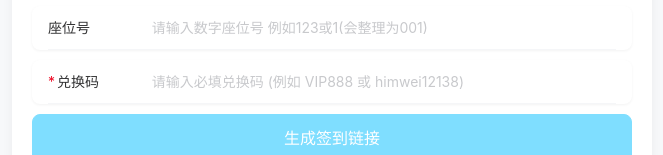
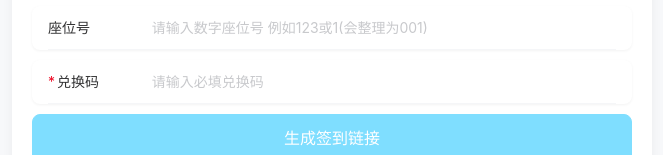
Before and after one commit to himwei/signLibraryLimiteVersion, a Vue app: page / in a window 1280 px wide. Shown: the part 146-301 px from the top of the page, without its empty margins (308-971 px from the left). Built offline with nearby package versions, Linux system fonts and the light colour scheme.

Commit message:
小优化

```diff
--- a/src/pages/SignPage.vue
+++ b/src/pages/SignPage.vue
@@ -396,7 +396,7 @@ const readAndParseJson = async () => {
       <!-- 新增：兑换码输入框 - 标记为必填 -->
       <van-field
           v-model="redemptionCode"
-          placeholder="请输入必填兑换码 (例如 VIP888 或 himwei12138)"
+          placeholder="请输入必填兑换码"
           clearable
           :border="true"
           type="text"
```
